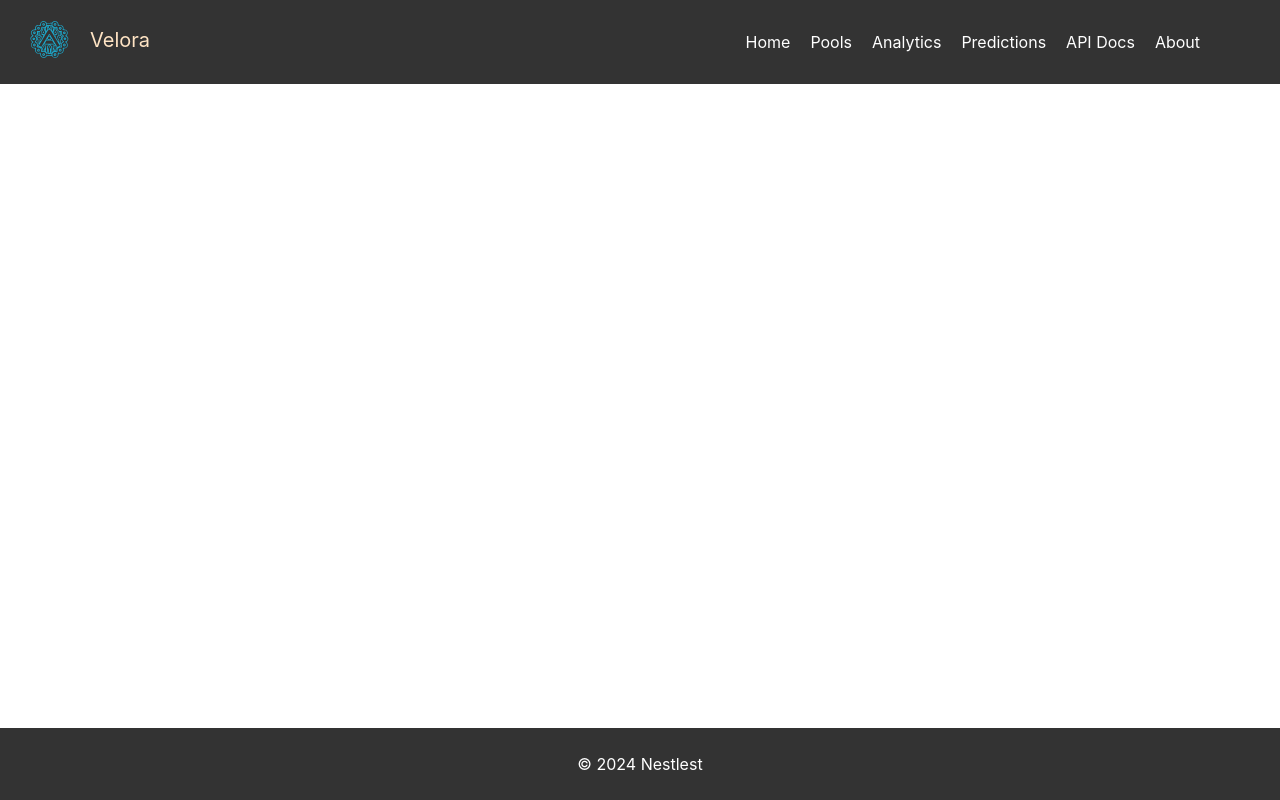
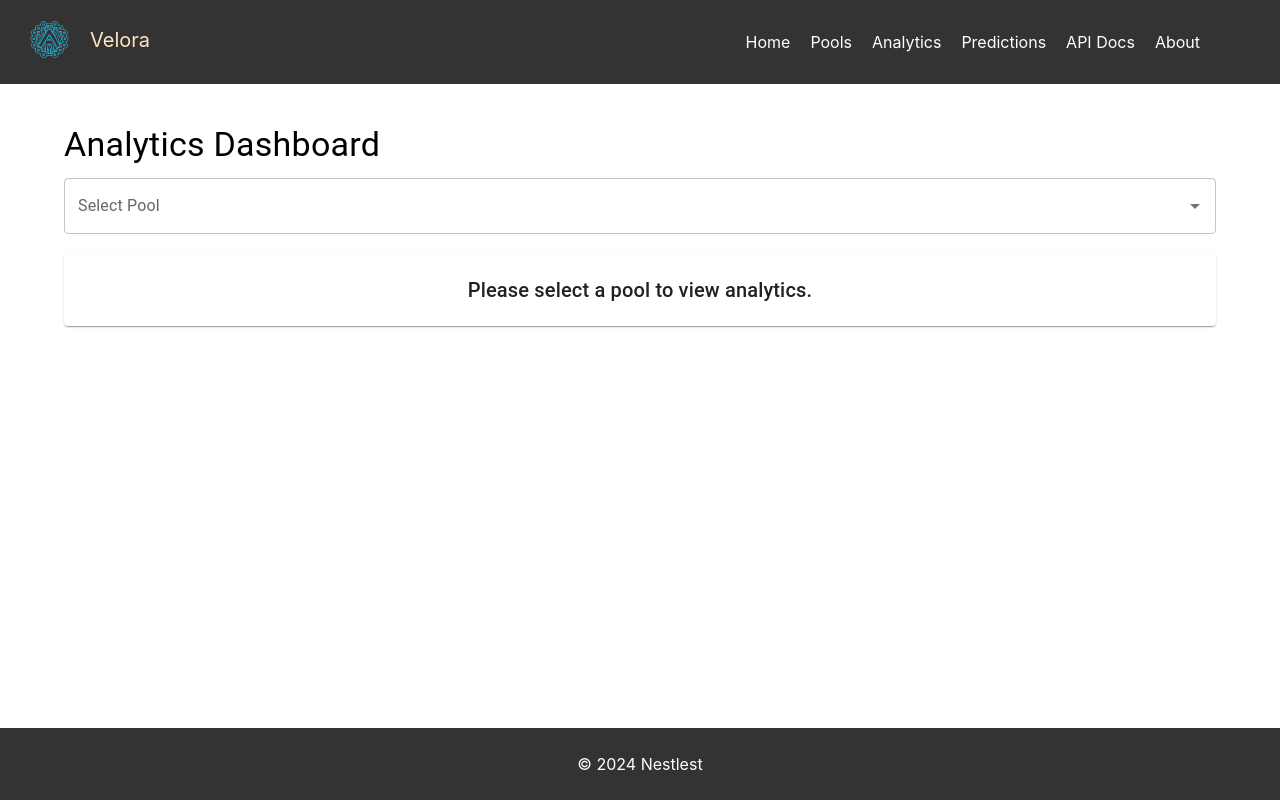
Before and after one commit to analyzify360/velora-dashboard, a React (Create React App) app: page /analytics/1 in a window 1280 px wide. Built offline with nearby package versions, Linux system fonts and the light colour scheme.

Commit message:
chore: use url parameter analytics

```diff
--- a/src/App.jsx
+++ b/src/App.jsx
@@ -15,7 +15,7 @@ function App() {
         <Routes>
           <Route path="/" element={<HomePage />} />
           <Route path="/pools" element={<PoolsPage />} />
-          <Route path="/analytics" element={<AnalyticsPage />} />
+          <Route path="/analytics/:poolId?" element={<AnalyticsPage />} />
           <Route path="/predictions/:poolId?" element={<PredictionsPage />} />
         </Routes>
       </Layout>
--- a/src/components/Analytics/EventsTimeline.jsx
+++ b/src/components/Analytics/EventsTimeline.jsx
@@ -1,8 +1,14 @@
-import React from 'react';
+import React, { useEffect, useState } from 'react';
 import { Paper, Typography, Table, TableBody, TableCell, TableContainer, TableHead, TableRow } from '@mui/material';
 
-const EventsTimeline = () => {
-  const events = [/* events data */];
+const EventsTimeline = ({ poolId }) => {
+  const [events, setEvents] = useState([]);
+
+  useEffect(() => {
+    // Fetch events data based on poolId
+    // Example:
+    // setEvents(fetchEventsData(poolId));
+  }, [poolId]);
 
   return (
     <Paper sx={{ padding: '20px', marginBottom: '40px' }}>
--- a/src/components/Analytics/KeyMetricsSummary.jsx
+++ b/src/components/Analytics/KeyMetricsSummary.jsx
@@ -1,8 +1,20 @@
-import React from 'react';
+import React, { useEffect, useState } from 'react';
 import { Paper, Typography, Grid } from '@mui/material';
-import Sparkline from './Sparkline'; // Assume you have a Sparkline component for mini charts
+import Sparkline from './Sparkline';
 
-const KeyMetricsSummary = () => {
+const KeyMetricsSummary = ({ poolId }) => {
+  const [priceData, setPriceData] = useState([]);
+  const [liquidityData, setLiquidityData] = useState([]);
+  const [volumeData, setVolumeData] = useState([]);
+
+  useEffect(() => {
+    // Fetch key metrics data based on poolId
+    // Example:
+    // setPriceData(fetchPriceData(poolId));
+    // setLiquidityData(fetchLiquidityData(poolId));
+    // setVolumeData(fetchVolumeData(poolId));
+  }, [poolId]);
+
   return (
     <Paper sx={{ padding: '20px', marginBottom: '40px' }}>
       <Typography variant="h5" gutterBottom>
@@ -14,7 +26,7 @@ const KeyMetricsSummary = () => {
             <Typography variant="h6">Current Price</Typography>
             <Typography variant="body1">$1.00</Typography>
             <Typography variant="body2">Price Change (24h): +2%</Typography>
-            <Sparkline data={[/* price data */]} />
+            <Sparkline data={priceData} />
           </Paper>
         </Grid>
         <Grid item xs={12} sm={4}>
@@ -22,7 +34,7 @@ const KeyMetricsSummary = () => {
             <Typography variant="h6">Current Liquidity</Typography>
             <Typography variant="body1">$1,000,000</Typography>
             <Typography variant="body2">Liquidity Change (24h): +5%</Typography>
-            <Sparkline data={[/* liquidity data */]} />
+            <Sparkline data={liquidityData} />
           </Paper>
         </Grid>
         <Grid item xs={12} sm={4}>
@@ -30,7 +42,7 @@ const KeyMetricsSummary = () => {
             <Typography variant="h6">24h Volume</Typography>
             <Typography variant="body1">$100,000</Typography>
             <Typography variant="body2">Volume Change (24h): +10%</Typography>
-            <Sparkline data={[/* volume data */]} />
+            <Sparkline data={volumeData} />
           </Paper>
         </Grid>
       </Grid>
--- a/src/components/Analytics/LiquidityChart.jsx
+++ b/src/components/Analytics/LiquidityChart.jsx
@@ -1,9 +1,15 @@
-import React from 'react';
+import React, { useEffect, useState } from 'react';
 import { Paper, Typography } from '@mui/material';
 import { AreaChart, Area, XAxis, YAxis, Tooltip, CartesianGrid, ResponsiveContainer, Brush } from 'recharts';
 
-const LiquidityChart = () => {
-  const data = [/* liquidity data */];
+const LiquidityChart = ({ poolId }) => {
+  const [data, setData] = useState([]);
+
+  useEffect(() => {
+    // Fetch liquidity data based on poolId
+    // Example:
+    // setData(fetchLiquidityData(poolId));
+  }, [poolId]);
 
   return (
     <Paper sx={{ padding: '20px', marginBottom: '40px' }}>
@@ -16,8 +22,8 @@ const LiquidityChart = () => {
           <XAxis dataKey="timestamp" />
           <YAxis />
           <Tooltip />
-          <Area type="monotone" dataKey="liquidity" stroke="#82ca9d" fill="#82ca9d" />
-          <Brush dataKey="timestamp" height={30} stroke="#82ca9d" />
+          <Area type="monotone" dataKey="liquidity" stroke="#8884d8" fill="#8884d8" fillOpacity={0.3} />
+          <Brush dataKey="timestamp" height={30} stroke="#8884d8" />
         </AreaChart>
       </ResponsiveContainer>
     </Paper>
--- a/src/components/Analytics/PriceChart.jsx
+++ b/src/components/Analytics/PriceChart.jsx
@@ -1,9 +1,15 @@
-import React from 'react';
+import React, { useEffect, useState } from 'react';
 import { Paper, Typography } from '@mui/material';
 import { LineChart, Line, XAxis, YAxis, Tooltip, CartesianGrid, ResponsiveContainer, Brush } from 'recharts';
 
-const PriceChart = () => {
-  const data = [/* price data */];
+const PriceChart = ({ poolId }) => {
+  const [data, setData] = useState([]);
+
+  useEffect(() => {
+    // Fetch price data based on poolId
+    // Example:
+    // setData(fetchPriceData(poolId));
+  }, [poolId]);
 
   return (
     <Paper sx={{ padding: '20px', marginBottom: '40px' }}>
--- a/src/components/Analytics/VolumeChart.jsx
+++ b/src/components/Analytics/VolumeChart.jsx
@@ -1,9 +1,15 @@
-import React from 'react';
+import React, { useEffect, useState } from 'react';
 import { Paper, Typography } from '@mui/material';
 import { BarChart, Bar, XAxis, YAxis, Tooltip, CartesianGrid, ResponsiveContainer, Brush } from 'recharts';
 
-const VolumeChart = () => {
-  const data = [/* volume data */];
+const VolumeChart = ({ poolId }) => {
+  const [data, setData] = useState([]);
+
+  useEffect(() => {
+    // Fetch volume data based on poolId
+    // Example:
+    // setData(fetchVolumeData(poolId));
+  }, [poolId]);
 
   return (
     <Paper sx={{ padding: '20px', marginBottom: '40px' }}>
--- a/src/pages/AnalyticsPage.jsx
+++ b/src/pages/AnalyticsPage.jsx
@@ -1,34 +1,76 @@
-import React from 'react';
-import { Container, Typography, Grid } from '@mui/material';
+import React, { useState, useEffect } from 'react';
+import { useParams, useNavigate } from 'react-router-dom';
+import { Container, Typography, Grid, Paper, TextField } from '@mui/material';
+import { Autocomplete } from '@mui/material';
 import KeyMetricsSummary from '../components/Analytics/KeyMetricsSummary';
 import PriceChart from '../components/Analytics/PriceChart';
 import LiquidityChart from '../components/Analytics/LiquidityChart';
 import VolumeChart from '../components/Analytics/VolumeChart';
 import EventsTimeline from '../components/Analytics/EventsTimeline';
-import MachineLearningPredictions from '../components/Analytics/MachineLearningPredictions';
 import ComparisonsAndCorrelations from '../components/Analytics/ComparisonsAndCorrelations';
 
 const AnalyticsPage = () => {
+  const { poolId } = useParams();
+  const navigate = useNavigate();
+  const [selectedPool, setSelectedPool] = useState(null);
+
+  const pools = [
+    { name: 'USDC/ETH', id: 'usdc-eth' },
+    { name: 'DAI/ETH', id: 'dai-eth' },
+    // Add more pools as needed
+  ];
+
+  useEffect(() => {
+    if (poolId) {
+      const pool = pools.find((p) => p.id === poolId);
+      setSelectedPool(pool);
+    }
+  }, [poolId]);
+
+  const handlePoolChange = (event, value) => {
+    setSelectedPool(value);
+    if (value) {
+      navigate(`/analytics/${value.id}`);
+    } else {
+      navigate('/analytics');
+    }
+  };
+
   return (
     <Container sx={{ padding: '20px' }}>
       <Typography variant="h4" gutterBottom>
         Analytics Dashboard
       </Typography>
-      <KeyMetricsSummary />
+      <Autocomplete
+        options={pools}
+        getOptionLabel={(option) => option.name}
+        value={selectedPool}
+        onChange={handlePoolChange}
+        renderInput={(params) => <TextField {...params} label="Select Pool" variant="outlined" fullWidth />}
+        sx={{ marginBottom: '20px' }}
+      />
+      {selectedPool ? (
+        <>
+          <KeyMetricsSummary poolId={selectedPool.id} />
           <Grid container spacing={4}>
             <Grid item xs={12} md={6}>
-          <PriceChart />
+              <PriceChart poolId={selectedPool.id} />
             </Grid>
             <Grid item xs={12} md={6}>
-          <LiquidityChart />
+              <LiquidityChart poolId={selectedPool.id} />
             </Grid>
             <Grid item xs={12}>
-          <VolumeChart />
+              <VolumeChart poolId={selectedPool.id} />
             </Grid>
           </Grid>
-      <EventsTimeline />
-      <MachineLearningPredictions />
-      <ComparisonsAndCorrelations />
+          <EventsTimeline poolId={selectedPool.id} />
+          <ComparisonsAndCorrelations poolId={selectedPool.id} />
+        </>
+      ) : (
+        <Paper sx={{ padding: '20px', textAlign: 'center' }}>
+          <Typography variant="h6">Please select a pool to view analytics.</Typography>
+        </Paper>
+      )}
     </Container>
   );
 };
```
Lines whose indentation alone changed are shown as unchanged.
